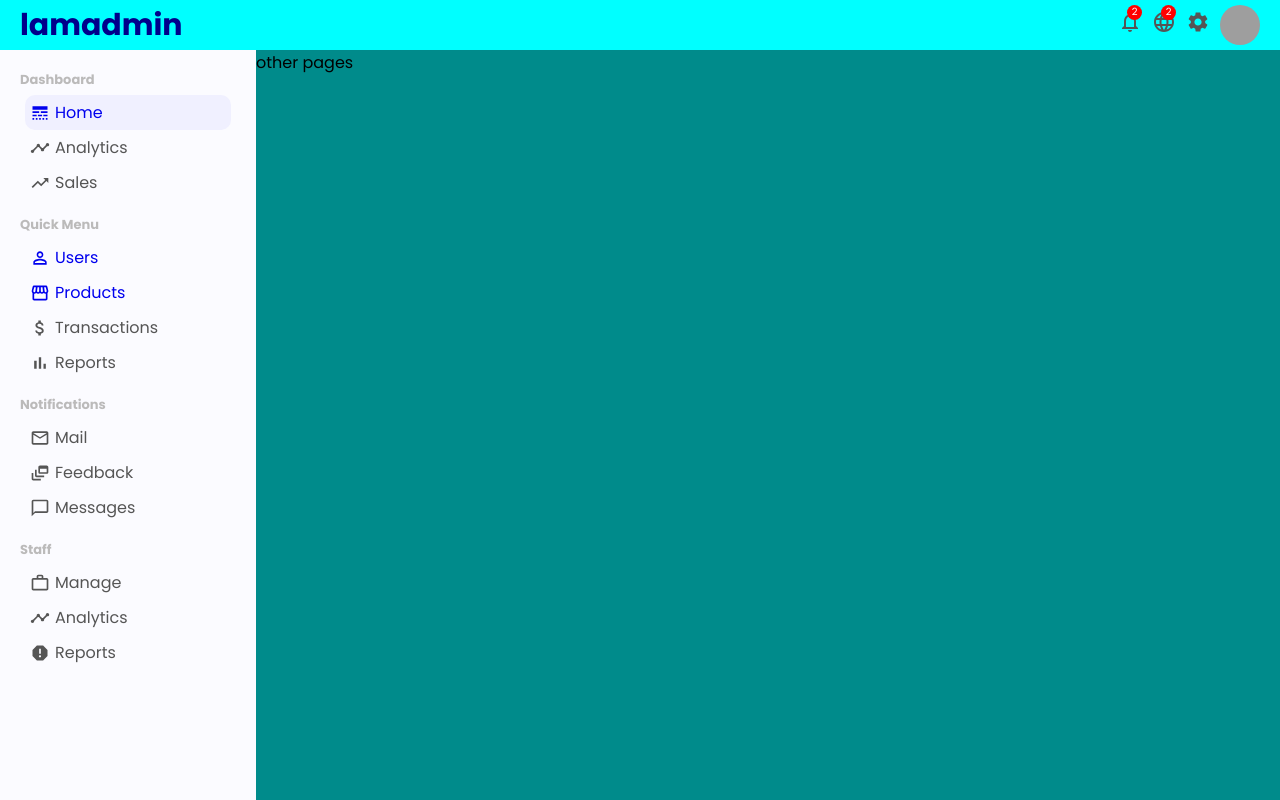
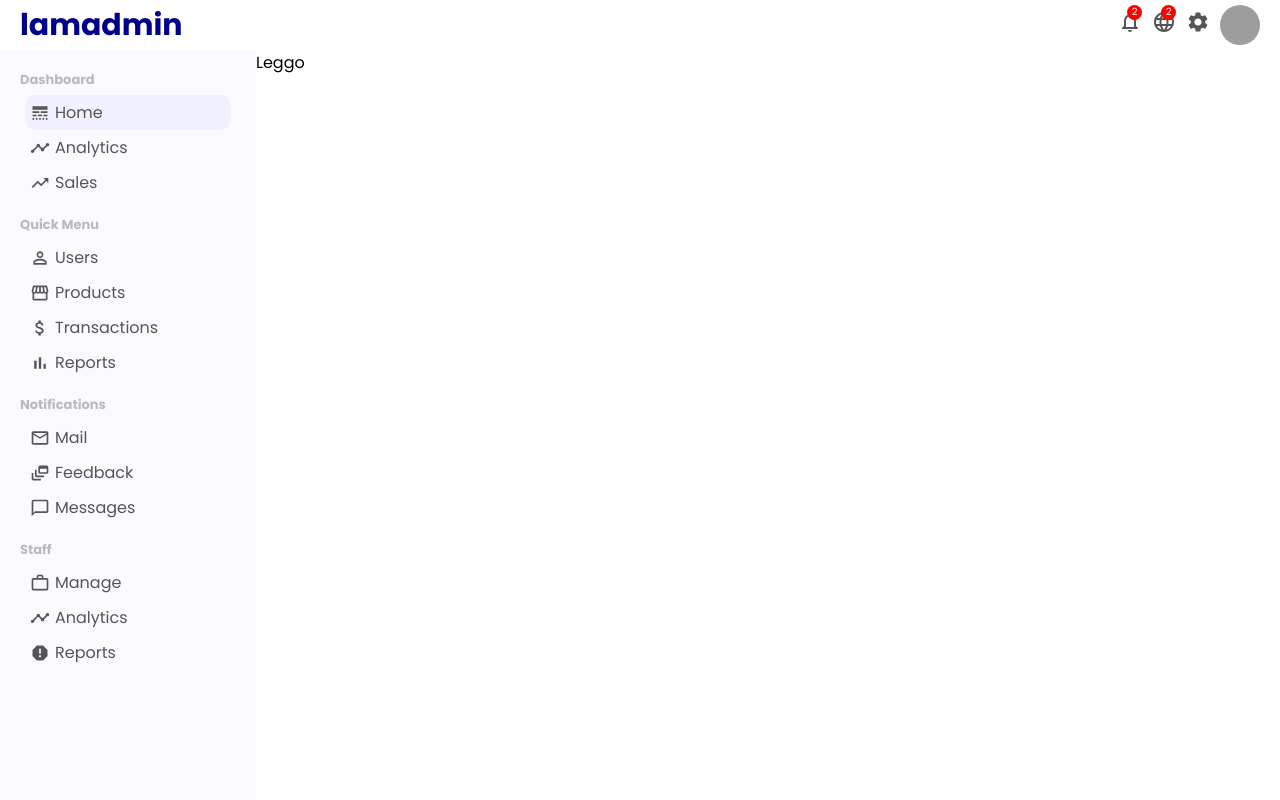
Before and after one commit to ebenofere/react-admin-dashboard, a React (Create React App) app: page / in a window 1280 px wide. Built offline with nearby package versions, Linux system fonts and the light colour scheme; grey boxes are pictures that could not be loaded.

Commit message:
3. Creating home page

```diff
--- a/src/App.css
+++ b/src/App.css
@@ -12,5 +12,9 @@
 
 .others {
     flex: 4;
-    background-color: darkcyan;
 }
+
+.link {
+    text-decoration: none;
+    color: inherit;
+}
--- a/src/App.js
+++ b/src/App.js
@@ -1,8 +1,9 @@
 import React from "react";
-import { BrowserRouter as Router } from "react-router-dom";
+import { BrowserRouter as Router, Routes, Route } from "react-router-dom";
 import Topbar from "./components/topbar/Topbar";
 import Sidebar from "./components/sidebar/Sidebar";
-import "./App.css";
+import Home from "./pages/home/Home";
+import "./app.css";
 
 function App() {
   return (
@@ -10,7 +11,11 @@ function App() {
       <Topbar />
       <div className="container">
         <Sidebar />
-        <div className="others">other pages</div>
+        <div className="others">
+          <Routes>
+            <Route exact path="/" element={<Home />} />
+          </Routes>
+        </div>
       </div>
     </Router>
   );
--- /dev/null
+++ b/src/components/featuredInfo/FeaturedInfo.jsx
@@ -0,0 +1,7 @@
+import './featuredinfo.css'
+
+export default function FeaturedInfo() {
+    return (
+        <div>Leggo</div>
+    )
+}
--- /dev/null
+++ b/src/components/practice.css
@@ -0,0 +1,8 @@
+.home{
+    flex: 4;
+}
+
+.homeWidgets{
+    display: flex;
+    margin: 20px;
+}
--- a/src/components/sidebar/sidebar.css
+++ b/src/components/sidebar/sidebar.css
@@ -41,7 +41,3 @@
     margin-right: 5px;
     font-size: 20px !important;
 }
-
-.link {
-    text-decoration: none;
-}
--- a/src/components/topbar/topbar.css
+++ b/src/components/topbar/topbar.css
@@ -1,5 +1,5 @@
 .topbar {
-    background-color: aqua;
+    background-color: white;
     width: 100%;
     height: 50px;
     position: sticky;
--- /dev/null
+++ b/src/pages/home/Home.jsx
@@ -0,0 +1,12 @@
+import './home.css'
+import FeaturedInfo from '../../components/featuredInfo/FeaturedInfo'
+
+export function Home() {
+    return (
+        <div className='home'>
+            <FeaturedInfo />
+        </div >
+    )
+}
+
+export default Home
```
Also changed, not shown: src/components/practice.js (+24 -0 lines), src/components/chart/Chart.jsx (added), src/components/featuredInfo/featuredinfo.css (added), src/pages/home/home.css (added).
